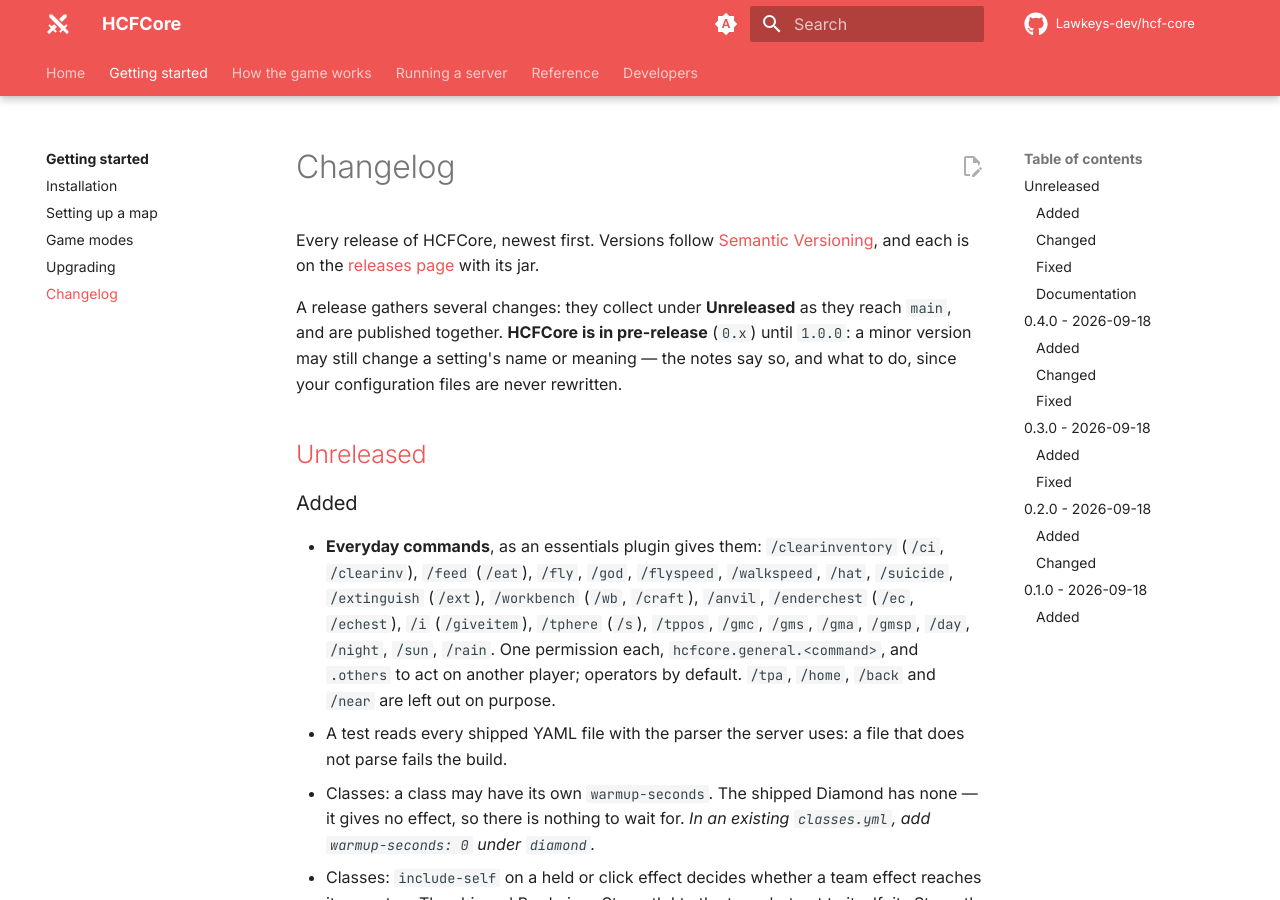
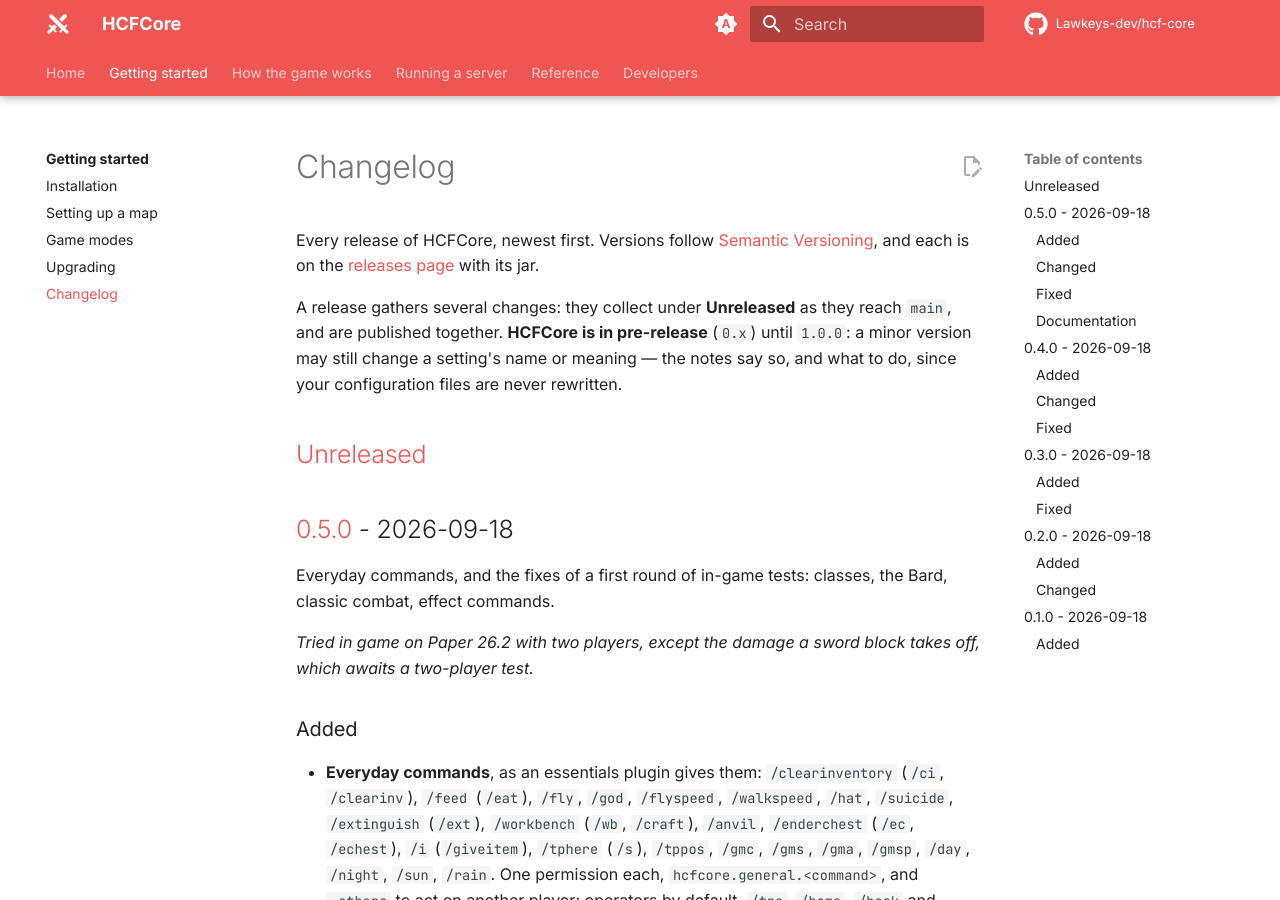
Before and after one commit to Lawkeys-dev/hcf-core, an MkDocs documentation site: the page built from docs/changelog.md, in a window 1280 px wide and 900 px high. Built offline with MkDocs 1.6.1 and Material for MkDocs 9.7.7, drawn with Linux system fonts in a browser that asks for light colours; comment, search, counter and statistics services are not loaded.

Commit message:
Release 0.5.0
Everyday commands, and the fixes of a first round of in-game tests with
two players: classes and the Bard, classic combat, effect commands.
The damage a sword block takes off awaits a two-player test, which the
notes say.

Docs: CHANGELOG (0.5.0), README and docs home (what has been tried in
game), developer API jar name.

```diff
--- a/CHANGELOG.md
+++ b/CHANGELOG.md
@@ -5,6 +5,12 @@
 A release gathers several changes: they collect under **Unreleased** as they reach `main`, and are published together. **HCFCore is in pre-release** (`0.x`) until `1.0.0`: a minor version may still change a setting's name or meaning — the notes say so, and what to do, since your configuration files are never rewritten.
 
 ## [Unreleased]
+
+## [0.5.0] - 2026-09-18
+
+Everyday commands, and the fixes of a first round of in-game tests: classes, the Bard, classic combat, effect commands.
+
+*Tried in game on Paper 26.2 with two players, except the damage a sword block takes off, which awaits a two-player test.*
 
 ### Added
 - **Everyday commands**, as an essentials plugin gives them: `/clearinventory` (`/ci`, `/clearinv`), `/feed` (`/eat`), `/fly`, `/god`, `/flyspeed`, `/walkspeed`, `/hat`, `/suicide`, `/extinguish` (`/ext`), `/workbench` (`/wb`, `/craft`), `/anvil`, `/enderchest` (`/ec`, `/echest`), `/i` (`/giveitem`), `/tphere` (`/s`), `/tppos`, `/gmc`, `/gms`, `/gma`, `/gmsp`, `/day`, `/night`, `/sun`, `/rain`. One permission each, `hcfcore.general.<command>`, and `.others` to act on another player; operators by default. `/tpa`, `/home`, `/back` and `/near` are left out on purpose.
@@ -73,7 +79,8 @@
 ### Added
 - First public version: teams, territory and DTR, combat and deathbans, lives, capture events (KOTH, Citadel, Conquest, Kill the King), Mountains, SOTW/EOTW/Purge, economy with Vault, kits and abilities, custom enchants and limiters, moderation tools, scoreboard and chat, holograms, redeem codes, the Lunar Client integration, and this documentation.
 
-[Unreleased]: https://github.com/Lawkeys-dev/hcf-core/compare/v0.4.0...HEAD
+[Unreleased]: https://github.com/Lawkeys-dev/hcf-core/compare/v0.5.0...HEAD
+[0.5.0]: https://github.com/Lawkeys-dev/hcf-core/releases/tag/v0.5.0
 [0.4.0]: https://github.com/Lawkeys-dev/hcf-core/releases/tag/v0.4.0
 [0.3.0]: https://github.com/Lawkeys-dev/hcf-core/releases/tag/v0.3.0
 [0.2.0]: https://github.com/Lawkeys-dev/hcf-core/releases/tag/v0.2.0
```
Also changed, not shown: README.md (+2 -2 lines), docs/developers/api.md (+1 -1 lines), docs/index.md (+2 -2 lines), 1 other file.
